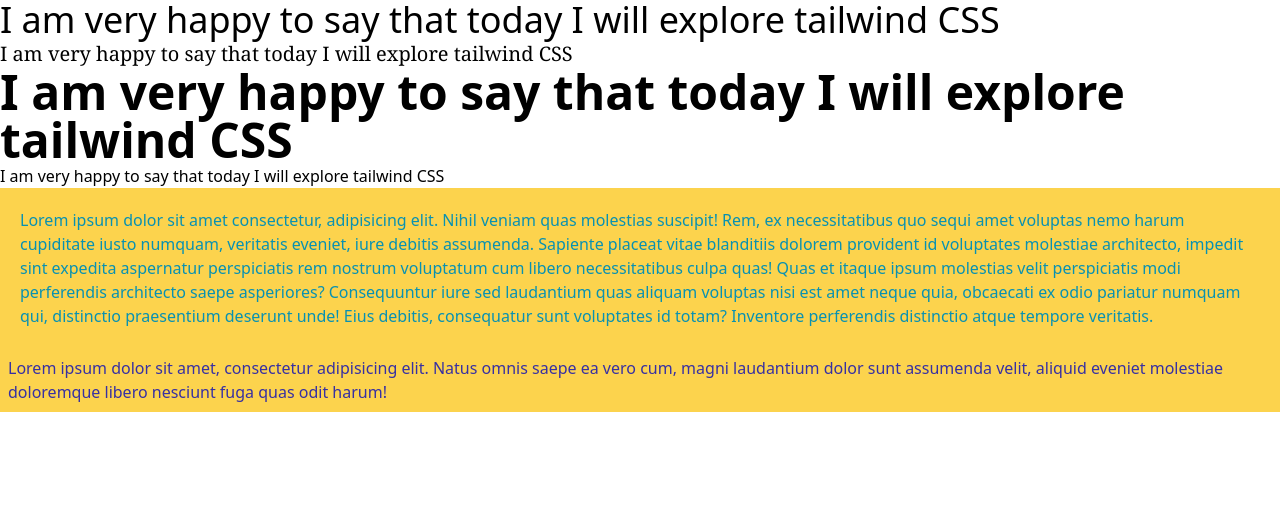
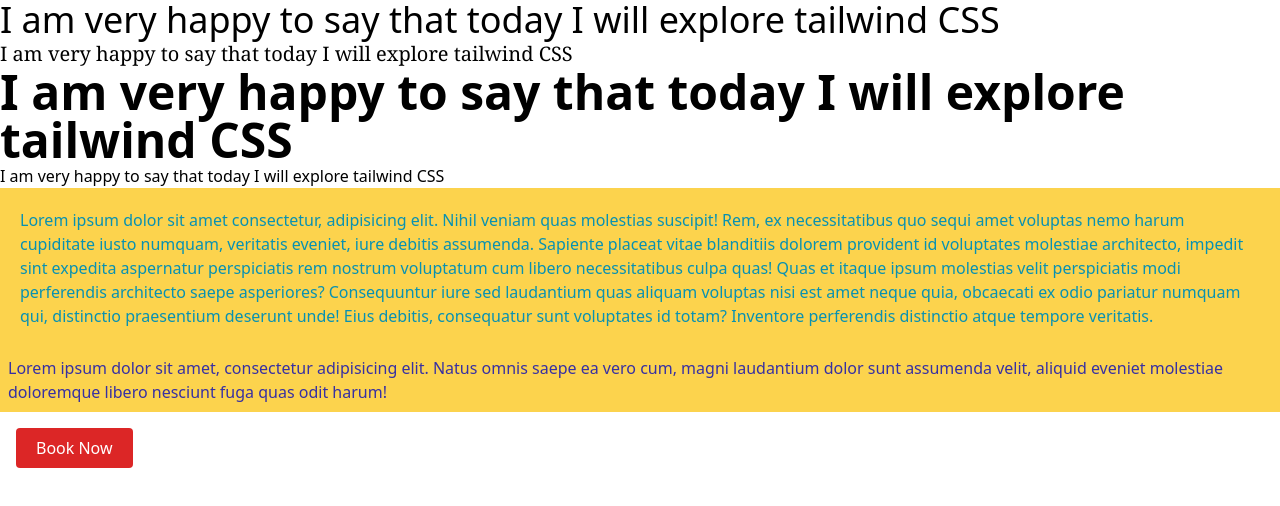
Before and after one commit to SuraiyaAkterTrishna/explore-tailwind-css, a plain HTML site: page index.html in a window 1280 px wide. Drawn offline with nearby package versions, Linux system fonts and the light colour scheme.

Commit message:
button customise with tailwind css

```diff
--- a/index.html
+++ b/index.html
@@ -15,5 +15,6 @@
     <h1>I am very happy to say that today I will explore tailwind CSS</h1>
     <p class="text-cyan-600 bg-amber-300 p-5">Lorem ipsum dolor sit amet consectetur, adipisicing elit. Nihil veniam quas molestias suscipit! Rem, ex necessitatibus quo sequi amet voluptas nemo harum cupiditate iusto numquam, veritatis eveniet, iure debitis assumenda. Sapiente placeat vitae blanditiis dolorem provident id voluptates molestiae architecto, impedit sint expedita aspernatur perspiciatis rem nostrum voluptatum cum libero necessitatibus culpa quas! Quas et itaque ipsum molestias velit perspiciatis modi perferendis architecto saepe asperiores? Consequuntur iure sed laudantium quas aliquam voluptas nisi est amet neque quia, obcaecati ex odio pariatur numquam qui, distinctio praesentium deserunt unde! Eius debitis, consequatur sunt voluptates id totam? Inventore perferendis distinctio atque tempore veritatis.</p>
     <p class="text-indigo-800 bg-amber-300 p-2">Lorem ipsum dolor sit amet, consectetur adipisicing elit. Natus omnis saepe ea vero cum, magni laudantium dolor sunt assumenda velit, aliquid eveniet molestiae doloremque libero nesciunt fuga quas odit harum!</p>
+    <button class="bg-red-600 px-5 py-2 m-4 rounded text-white">Book Now</button>
 </body>
 </html>
```
